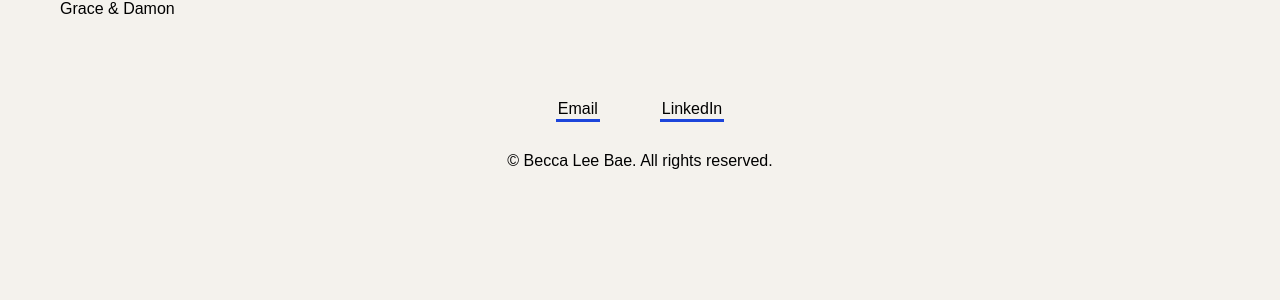
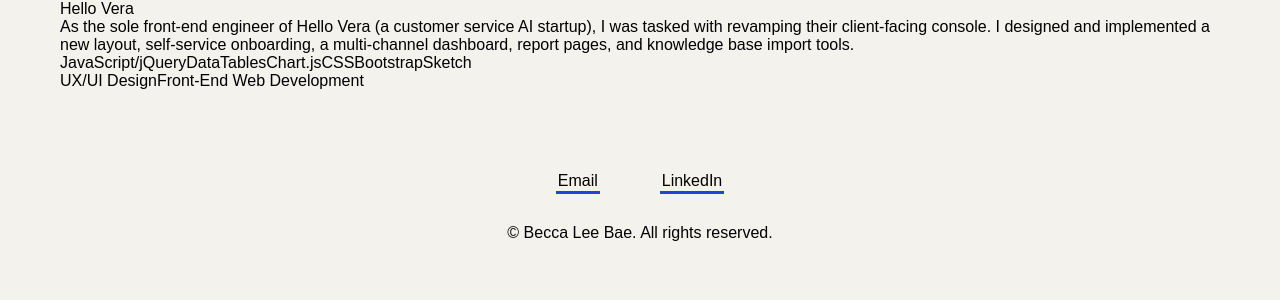
Before and after one commit to beccaLeeBae/blb-portfolio, a React (Create React App) app: page /#/0 in a window 1280 px wide. Shown: the top 300 px of the page. Built offline with nearby package versions, Linux system fonts and the light colour scheme; a web font is replaced by a local one.

Commit message:
Add content

```diff
--- a/src/App.js
+++ b/src/App.js
@@ -23,27 +23,42 @@
         {
          id: 0,
           src: "https://i.imgur.com/OyNcLBL.jpg",
-          title: "Grace & Damon"
+          description: 'As the sole front-end engineer of Hello Vera (a customer service AI startup), I was tasked with revamping their client-facing console. I designed and implemented a new layout, self-service onboarding, a multi-channel dashboard, report pages, and knowledge base import tools.',
+          services: ['UX/UI Design', 'Front-End Web Development'],
+          tools: ['JavaScript/jQuery', 'DataTables', 'Chart.js', 'CSS', 'Bootstrap', 'Sketch'],
+          title: "Hello Vera"
         },
         {
           id: 1,
           src: "https://i.imgur.com/1ebFH11.png",
+          description: "The Vintage Voyageur is a budding Amazon web series featuring unique and high-end vintage boutiques across the US. The creator and host, Allison Maldonado, wanted a website for the show that mirrored her fun and colorful personality. I built an interactive and content-rich experience to allow viewers to browse previous episodes and learn more about Allison.",
+          services: ['UX/UI Design', 'Front-End Web Development', 'Press Kit Design'],
+          tools: ['React', 'CSS', 'Bootstrap', 'Sketch', 'Photoshop'],
           title: "The Vintage Voyageur"
         },
         {
           id: 2,
           src: "https://i.imgur.com/OyNcLBL.jpg",
+          description: "After finding out that my best friend was getting married, a website seemed like the perfect wedding gift. Grace and Damon's wedding website features a custom designed front-end with functionality such as browsing the wedding party, accessing the registry, and getting important information about the wedding day. Additonally, I built a guest RSVP API that integrates with the front-end to provide a seamless experience for attendees as well as an admin portal to manage RSVPs.",
+          services: ['UX/UI Design', 'Web Development'],
+          tools: ['React', 'Ruby on Rails', 'PostgreSQL', 'CSS', 'Bootstrap'],
           title: "Grace & Damon"
         },
         {
           id: 3,
           src: "https://i.imgur.com/OyNcLBL.jpg",
-          title: "Grace & Damon"
+          description: '',
+          services: [],
+          tools: ['React', 'CSS', 'Bootstrap'],
+          title: "Windows 98: Becca Lee Bae"
         },
         {
           id: 4,
           src: "https://i.imgur.com/OyNcLBL.jpg",
-          title: "Grace & Damon"
+          description: "Woke was inspired by the widespread misuse of the word. In a small attempt to make people truly 'woke', I conceptualized and designed a website that provides a simple data visualization of the editorial choices made by three major news networks. As this was one of my earlier projects, I worked alongside back-end engineers to build the UI and flow.",
+          services: [],
+          tools: ['React', 'Node', 'CSS'],
+          title: "Woke"
         }
       ]
     };
--- a/src/components/Home/Work/Work.css
+++ b/src/components/Home/Work/Work.css
@@ -13,5 +13,5 @@
 	display: flex;
 	flex-wrap: wrap;
 	align-items: center;
-	justify-content: flex-start;
+	justify-content: center;
 }
--- a/src/components/Home/Work/WorkItem/WorkItem.css
+++ b/src/components/Home/Work/WorkItem/WorkItem.css
@@ -1,6 +1,6 @@
 .w-item-container {
-	width: 40vw;
-	min-height: 250px;
-	margin: 20px;
+	max-width: 450px;
+	width: 80vw;
+	min-height: 240px;
 	background-color: #1c45db;
 }
--- a/src/components/SingleProj/SingleProj.js
+++ b/src/components/SingleProj/SingleProj.js
@@ -7,6 +7,12 @@
 		return (
 			<div>
 			{p.title}
+			<br/>
+			{p.description}
+			<br/>
+			{p.tools}
+			<br/>
+			{p.services}
 			</div>
 		);
 	}
```
